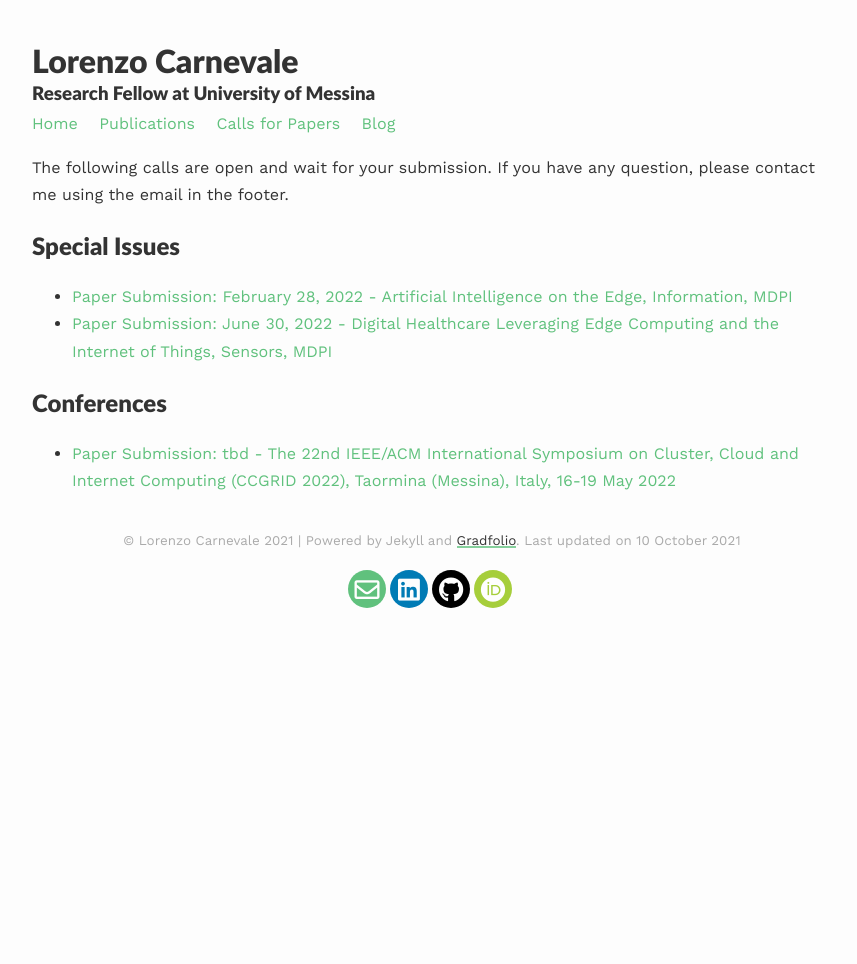
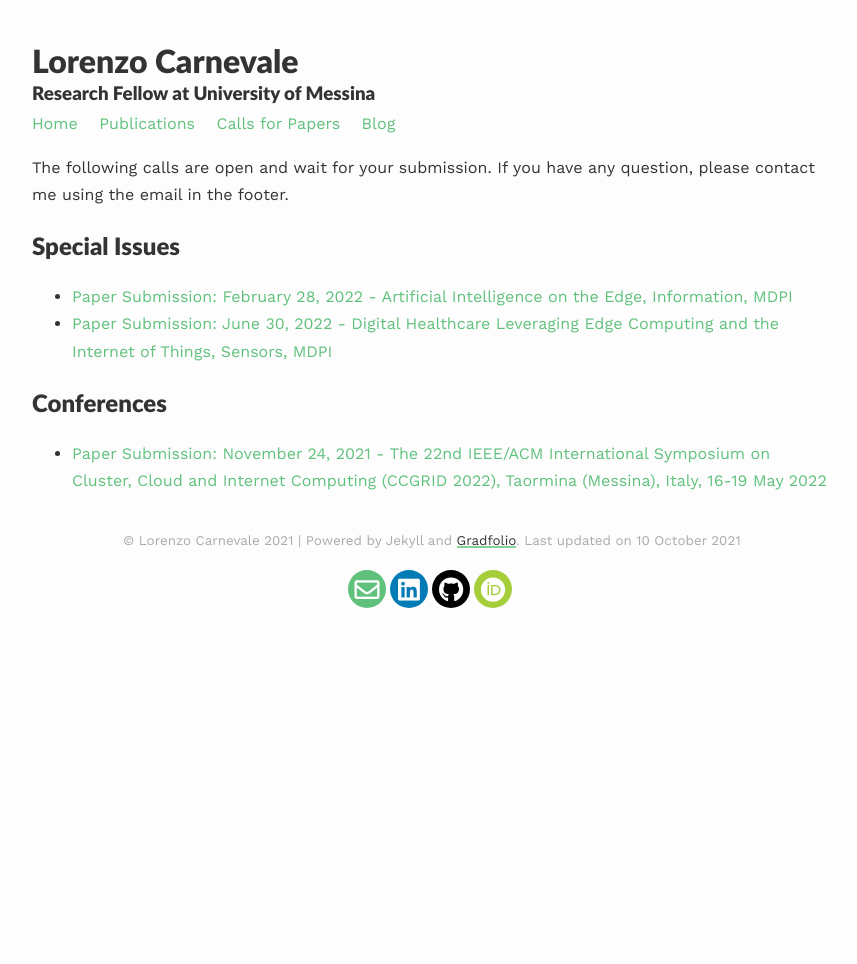
Before and after one commit to lcarnevale/lcarnevale.github.io, a Jekyll site: the page built from _pages/calls.md, in a window 1280 px wide. Shown: the whole page, without its empty margins (208-1065 px from the left). Built offline with Jekyll 4.4.1, drawn with Linux system fonts in a browser that asks for light colours; nearby versions of some CDN libraries.

Commit message:
update CCGRID 2022 submission call

```diff
--- a/_pages/calls.md
+++ b/_pages/calls.md
@@ -12,4 +12,4 @@ The following calls are open and wait for your submission. If you have any quest
 - [Paper Submission: June 30, 2022 - Digital Healthcare Leveraging Edge Computing and the Internet of Things, Sensors, MDPI](https://www.mdpi.com/journal/sensors/special_issues/digihealth_IoT)
 
 ## Conferences
-- [Paper Submission: tbd - The 22nd IEEE/ACM International Symposium on Cluster, Cloud and Internet Computing (CCGRID 2022), Taormina (Messina), Italy, 16-19 May 2022](https://fcrlab.unime.it/ccgrid22/)
+- [Paper Submission: November 24, 2021 - The 22nd IEEE/ACM International Symposium on Cluster, Cloud and Internet Computing (CCGRID 2022), Taormina (Messina), Italy, 16-19 May 2022](https://fcrlab.unime.it/ccgrid22/)
```
